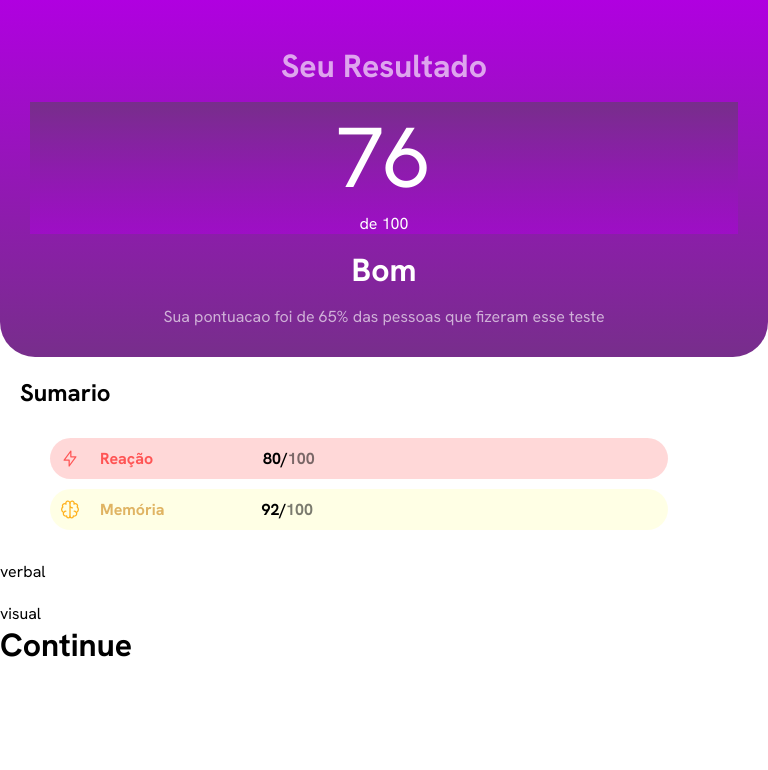
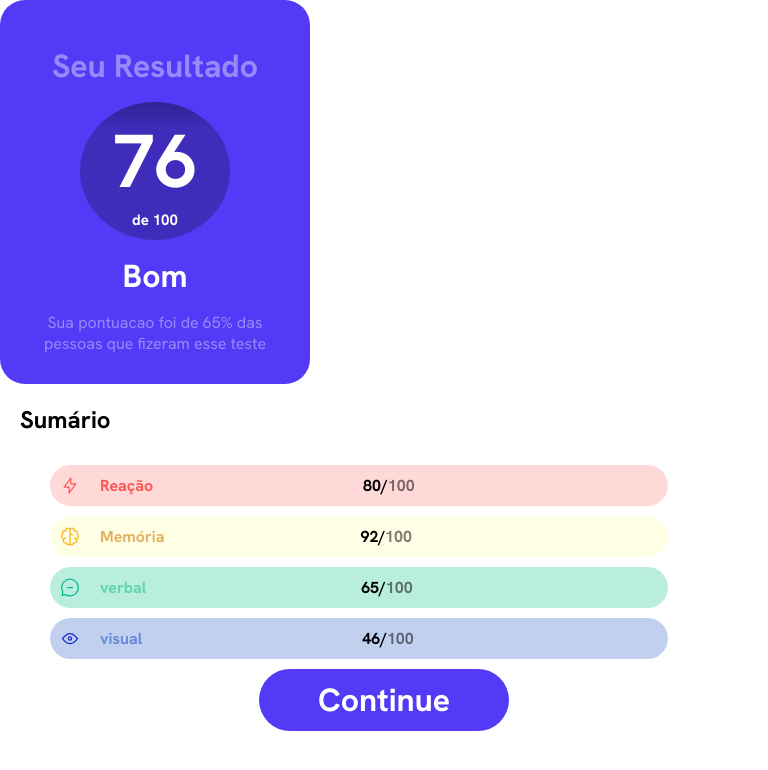
Before and after one commit to Isaacdev20/projeto-1, a plain HTML site: page index.html in a window 768 px wide. Drawn offline with Linux system fonts and the light colour scheme.

Commit message:
projeto novo

```diff
--- /dev/null
+++ b/estilos/desktop.css
@@ -0,0 +1,59 @@
+@font-face {
+    font-family: 'hanken';
+    src: url(../fonts/HankenGrotesk-VariableFont_wght.ttf);
+    format(truetype);
+
+}
+
+@media screen and (min-width: 768px) and (max-width:992px){
+    *{
+        font-family: 'hanken';
+        margin: 0px;
+        padding: 0;
+    }
+
+    header{
+        background-image: linear-gradient(#533af6 ,#533af6);
+        text-align: center;
+        padding: 30px;
+        width: 250px;
+        border-radius: 25px;
+        display: block;
+    }
+
+    #circle{
+        background-image: linear-gradient(rgba(0, 0, 0, 0.301), rgba(0, 0, 0, 0.068));
+
+    }
+
+    header > .opacidade {
+        color: rgba(255, 255, 255, 0.404);
+
+    }
+    header > div#circle{
+        width: 150px;
+        margin: auto;
+        border-radius: 100%;
+    }
+    header > h1{
+        color: white;
+    }
+
+    #circle > p#resultado{
+        font-size: 75px;
+        padding-top: 10px;
+        color: white;
+        font-weight: bolder;
+    }
+
+    #circle > p#total {
+        font-size: 15px;
+        padding-bottom: 10px;
+        color: white;
+        font-weight: bolder;
+    }
+
+    /* main */
+    #caixa{
+
+}
--- a/estilos/estilomobile.css
+++ b/estilos/estilomobile.css
@@ -6,15 +6,18 @@
 }
 
 @media screen and (max-width: 768px) and (min-width:500px){
+
     *{
         padding: 0;
         margin: 0;
         font-family: 'hanken';
 
     }
+
     /*cabeçalho */
+
     header{
-        background-image: linear-gradient(#B000E0 ,#772E8B);
+        background-image: linear-gradient(#533af6 ,#533af6);
         color: white;
         padding: 30px;
         border-radius: 0px 0px 35px 35px;
@@ -32,14 +35,23 @@
     }
     header > div#circle{
         text-align: center;
-        background-image: linear-gradient(#772E8B,#af00e086);
-        width: auto;
+        background-image: linear-gradient(rgba(0, 0, 0, 0.39) 2%, rgba(0, 0, 0, 0.24) 20%);
+        margin: auto;
+        border-radius: 100%;
+        width: 150px;
 
     }
     div > p#resultado{
         font-size: 85px;
+        padding-top: 10px;
+
     }
+    div > p#total{
+        padding-bottom: 10px;
+    }
+
     /*main */
+
     main > h1{
         padding: 20px;
         font-size: 1.5em;
@@ -54,7 +66,8 @@
         margin-left: 50px;
         margin-top: 10px;
         margin-bottom: 10px;
-        margin-right: 100px
+        margin-right: 100px;
+
     }
     div > p#materia1{
         padding: 10px;
@@ -65,17 +78,10 @@
         padding: 10px;
     }
     div > p#resul1{
-        padding: 10px 0px 10px 100px;
+        padding: 10px 0px 10px 200px;
         color: black;
         font-weight: bolder;
 
-    }
-    div > p#resulc{
-        padding-bottom: 10px;
-        padding-top:10px ;
-        padding-left: 0px;
-        color: rgba(0, 0, 0, 0.521);
-        font-weight: bolder;
     }
 
     /*item 2*/
@@ -98,10 +104,88 @@
         font-weight: bolder;
     }
     div > p#resul2{
-        padding: 10px 0px 10px 87px;
+        padding: 10px 0px 10px 186px;
         color: black;
         font-weight: bolder;
 
     }
 
+    /* item 3 */
+
+    #item3{
+        background-color:#60d5b070;
+        display: flex;
+        border-radius: 25px;
+        margin-left: 50px;
+        margin-top: 10px;
+        margin-bottom: 10px;
+        margin-right: 100px
+    }
+    div > img#img3{
+        padding: 10px;
+    }
+    div > p#materia3{
+        padding: 10px;
+        color: #60D5AF;
+        font-weight: bolder;
+    }
+    div > p#resul3{
+        padding: 10px 0px 10px 205px;
+        color: black;
+        font-weight: bolder;
+    }
+
+    /* item 4 */
+
+    #item4{
+        background-color:#658ad965;
+        display: flex;
+        border-radius: 25px;
+        margin-left: 50px;
+        margin-top: 10px;
+        margin-bottom: 10px;
+        margin-right: 100px
+    }
+    div > img#img4{
+        padding: 10px;
+    }
+    div > p#materia4{
+        padding: 10px;
+        color: #658ad9;
+        font-weight: bolder;
+    }
+    div > p#resul4{
+        padding: 10px 0px 10px 210px;
+        color: black;
+        font-weight: bolder;
+    }
+
+    div > p.resulc{
+        padding-bottom: 10px;
+        padding-top:10px ;
+        padding-left: 0px;
+        color: rgba(0, 0, 0, 0.521);
+        font-weight: bolder;
+    }
+
+    /* botao */
+
+    #botao{
+        background-color:#533af6 ;
+        margin: auto;
+        width: 250px;
+        border-radius: 45px;
+        cursor: pointer;
+
+    }
+    div > h1#cont{
+        color: white;
+        text-align: center;
+        padding: 10px;
+    }
+    div > h1#cont:hover{
+        background-color: #303B59;
+        border-radius: 45px;
+    }
+
 }
--- a/index.html
+++ b/index.html
@@ -6,51 +6,55 @@
     <title>primeiro projeto</title>
     <link rel="shortcut icon" href="imgs/favicon-32x32.png" type="image/x-icon">
     <link rel="stylesheet" href="estilos/estilomobile.css">
+    <link rel="stylesheet" href="estilos/desktop.css">
 <body>
     <header>
 
         <h1 class="opacidade">Seu Resultado</h1>
         <div id="circle">
             <p id="resultado">76</p>
-            <p>de 100</p>
+            <p id="total">de 100</p>
         </div>
         <h1>Bom</h1>
         <p class="opacidade">Sua pontuacao foi de 65% das pessoas que fizeram esse teste</p>
 
     </header>
 
-    <main>
-        <h1>Sumario</h1>
-
+    <main  id="caixa">
+        <h1>Sumário</h1>
         <div id="item1">
             <img id="img1" src="imgs/icon-reaction.svg">
             <p id="materia1">Reação</p>
             <p id="resul1">80/</p>
-            <p id="resulc">100</p>
+            <p class="resulc">100</p>
         </div>
 
         <div id="item2">
             <img id="img2" src="imgs/icon-memory.svg">
             <p id="materia2">Memória</p>
             <p id="resul2">92/</p>
-            <p id="resulc">100</p>
+            <p class="resulc">100</p>
         </div>
 
-        <div class="item">
-            <img src="" alt="">
-            <p class="materias">verbal</p>
+        <div id="item3">
+            <img id="img3" src="imgs/icon-verbal.svg" alt="">
+            <p id="materia3">verbal</p>
+            <p id="resul3">65/</p>
+            <p class="resulc">100</p>
         </div>
 
-        <div class="item">
-            <img src="" alt="">
-            <p class="materias">visual</p>
+        <div id="item4">
+            <img id="img4" src="imgs/icon-visual.svg" alt="">
+            <p id="materia4">visual</p>
+            <p id="resul4">46/</p>
+            <p class="resulc">100</p>
         </div>
 
     </main>
 
     <footer>
-        <div>
-            <h1>Continue</h1>
+        <div id="botao">
+            <h1 id="cont">Continue</h1>
         </div>
     </footer>
 
```
